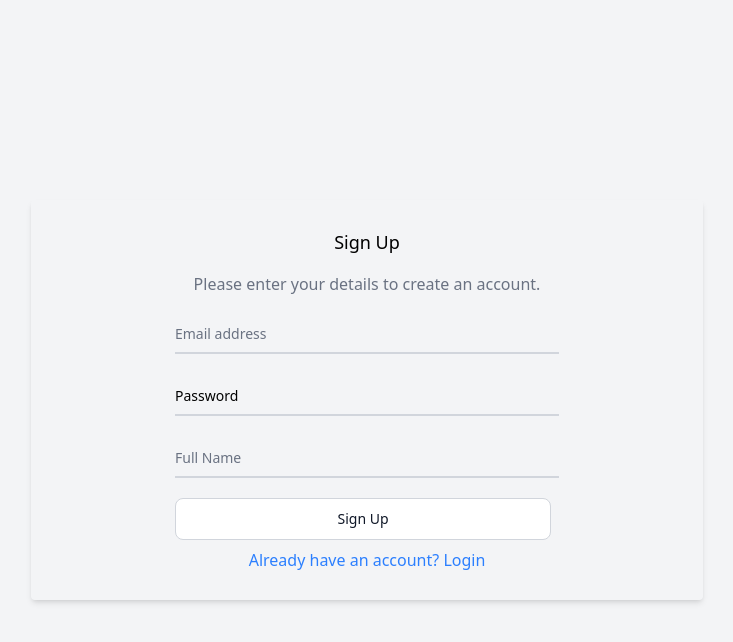
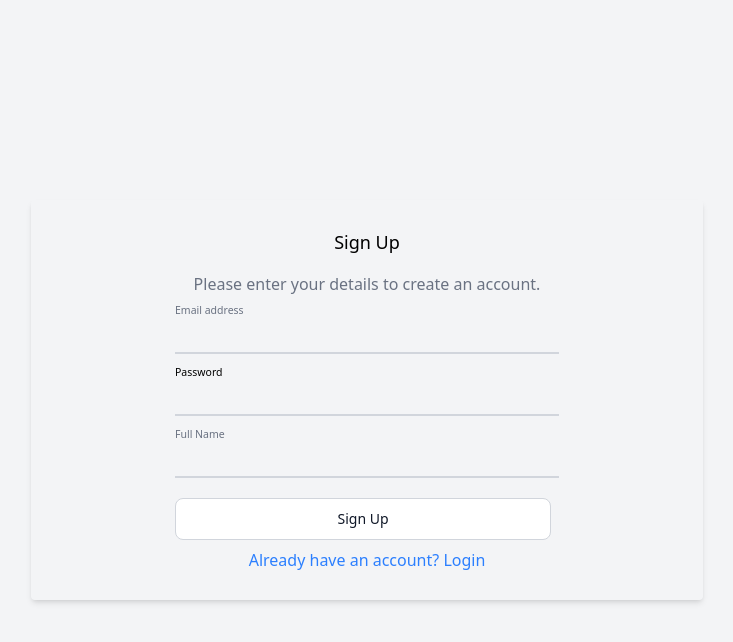
Before and after one commit to Nehamethani/Freshly-Smart-Grocery-AI-Assistant, a React (Vite) app in the folder frontend/: page / in a window 1280 px wide. Both pictures are taken after a click on the element "Need an account? Sign up". Shown: the top 642 px of the page, without its empty margins (273-1006 px from the left). Built offline with nearby package versions, Linux system fonts and the light colour scheme.

Commit message:
added axios for backend connection

```diff
--- a/frontend/package.json
+++ b/frontend/package.json
@@ -11,6 +11,7 @@
   },
   "dependencies": {
     "@tailwindcss/vite": "^4.1.6",
+    "axios": "^1.9.0",
     "multiselect-react-dropdown": "^2.0.25",
     "rc-slider": "^11.1.8",
     "react": "^19.1.0",
--- a/frontend/src/components/SignUp.tsx
+++ b/frontend/src/components/SignUp.tsx
@@ -1,42 +1,120 @@
-import React, { useState } from 'react';
+import React, { useState } from "react";
+import UserModel from "../models/UserModel";
+import axios from "axios";
 
 function AuthForm() {
   const [isLogin, setIsLogin] = useState(true);
 
   const toggleForm = () => {
+    setUser({ ...UserModel }); // Reset user state when toggling
     setIsLogin(!isLogin);
   };
 
+  const [user, setUser] = useState({ ...UserModel });
+
+  const handleChange = (e: { target: { name: any; value: any } }) => {
+    setUser({ ...user, [e.target.name]: e.target.value });
+  };
+
+  const handleSubmit = async (e: { preventDefault: () => void }) => {
+    e.preventDefault();
+    if (isLogin) {
+      // Handle login logic here
+      console.log("Logging in with:", user);
+    } else {
+      // Handle sign-up logic here
+      console.log("Signing up with:", user);
+      const response = await axios.post("http://localhost:8080/signup", user);
+      if (response.status === 200) {
+        console.log("User signed up successfully:", response.data);
+      } else {
+        console.error("Error signing up:", response.data);
+      }
+    }
+    setUser({ ...UserModel });
+  };
   return (
     <div>
-            <div className='flex flex-col items-center justify-center h-screen text-black bg-gray-100'>
-                <div className='w-full max-w-2xl h-1/2 p-6 shadow-md flex flex-col items-center justify-center rounded-sm'>
-                    <h2 className="text-lg mb-4">{isLogin ? 'Login' : 'Sign Up'}</h2>
-                    <p className='text-gray-500 mb-4'>
+      <div className="flex flex-col items-center justify-center h-screen text-black bg-gray-100">
+        <div className="w-full max-w-2xl h-1/2 p-6 shadow-md flex flex-col items-center justify-center rounded-sm">
+          <h2 className="text-lg mb-4">{isLogin ? "Login" : "Sign Up"}</h2>
+          <p className="text-gray-500 mb-4">
             {isLogin
-                            ? 'Please enter your email and password to login.'
-                            : 'Please enter your details to create an account.'}
+              ? "Please enter your email and password to login."
+              : "Please enter your details to create an account."}
           </p>
 
-                    <form className='flex flex-col w-full max-w-sm space-y-4'>
+          <form
+            className="flex flex-col w-full max-w-sm space-y-4"
+            onSubmit={handleSubmit}
+          >
             <div className="relative z-0 w-full mb-5 group">
-                            <input type="email" name="floating_email" id="floating_email" className="block py-2.5 px-0 w-full text-sm bg-transparent border-0 border-b-2 border-gray-300 appearance-none focus:outline-none focus:ring-0 focus:border-blue-600 peer" placeholder=" " required />
-                            <label htmlFor="floating_email" className="peer-focus:font-medium absolute text-sm text-gray-500 dark:text-gray-400 duration-300 transform -translate-y-6 scale-75 top-3 -z-10 origin-[0] peer-focus:start-0 rtl:peer-focus:translate-x-1/4 rtl:peer-focus:left-auto peer-focus:text-blue-600 peer-focus:dark:text-blue-500 peer-placeholder-shown:scale-100 peer-placeholder-shown:translate-y-0 peer-focus:scale-75 peer-focus:-translate-y-6">Email address</label>
+              <input
+                onChange={handleChange}
+                type="email"
+                name="email"
+                id="floating_email"
+                className="block py-2.5 px-0 w-full text-sm bg-transparent border-0 border-b-2 border-gray-300 appearance-none focus:outline-none focus:ring-0 focus:border-blue-600 peer"
+                // placeholder=" "
+                value={user.email}
+                required
+              />
+              <label
+                htmlFor="floating_email"
+                className="peer-focus:font-medium absolute text-sm text-gray-500 dark:text-gray-400 duration-300 transform -translate-y-6 scale-75 top-3 -z-10 origin-[0] peer-focus:start-0 rtl:peer-focus:translate-x-1/4 rtl:peer-focus:left-auto peer-focus:text-blue-600 peer-focus:dark:text-blue-500 peer-placeholder-shown:scale-100 peer-placeholder-shown:translate-y-0 peer-focus:scale-75 peer-focus:-translate-y-6"
+              >
+                Email address
+              </label>
             </div>
             <div className="relative z-0 w-full mb-5 group">
-                            <input type="password" name="floating_password" id="floating_password" className="block py-2.5 px-0 w-full text-sm text-gray-900 bg-transparent border-0 border-b-2 border-gray-300 appearance-none focus:outline-none focus:ring-0 focus:border-blue-600 peer" placeholder=" " required />
-                            <label htmlFor="floating_password" className="peer-focus:font-medium absolute text-sm text-black-500 dark:text-gray-400 duration-300 transform -translate-y-6 scale-75 top-3 -z-10 origin-[0] peer-focus:start-0 rtl:peer-focus:translate-x-1/4 peer-focus:text-blue-600 peer-focus:dark:text-blue-500 peer-placeholder-shown:scale-100 peer-placeholder-shown:translate-y-0 peer-focus:scale-75 peer-focus:-translate-y-6">Password</label>
+              <input
+                onChange={handleChange}
+                type="password"
+                name="password"
+                id="floating_password"
+                value={user.password}
+                className="block py-2.5 px-0 w-full text-sm text-gray-900 bg-transparent border-0 border-b-2 border-gray-300 appearance-none focus:outline-none focus:ring-0 focus:border-blue-600 peer"
+                // placeholder=" "
+                required
+              />
+              <label
+                htmlFor="floating_password"
+                className="peer-focus:font-medium absolute text-sm text-black-500 dark:text-gray-400 duration-300 transform -translate-y-6 scale-75 top-3 -z-10 origin-[0] peer-focus:start-0 rtl:peer-focus:translate-x-1/4 peer-focus:text-blue-600 peer-focus:dark:text-blue-500 peer-placeholder-shown:scale-100 peer-placeholder-shown:translate-y-0 peer-focus:scale-75 peer-focus:-translate-y-6"
+              >
+                Password
+              </label>
             </div>
-                        {!isLogin &&  <div className="relative z-0 w-full mb-5 group">
-                            <input type="name" name="full_name" id="floating_email" className="block py-2.5 px-0 w-full text-sm bg-transparent border-0 border-b-2 border-gray-300 appearance-none focus:outline-none focus:ring-0 focus:border-blue-600 peer" placeholder=" " required />
-                            <label htmlFor="full_name" className="peer-focus:font-medium absolute text-sm text-gray-500 dark:text-gray-400 duration-300 transform -translate-y-6 scale-75 top-3 -z-10 origin-[0] peer-focus:start-0 rtl:peer-focus:translate-x-1/4 rtl:peer-focus:left-auto peer-focus:text-blue-600 peer-focus:dark:text-blue-500 peer-placeholder-shown:scale-100 peer-placeholder-shown:translate-y-0 peer-focus:scale-75 peer-focus:-translate-y-6">Full Name</label>
-                        </div>}
-                        <button type="submit" className='text-gray-900 bg-white border border-gray-300 focus:outline-none hover:bg-gray-100 focus:ring-4 focus:ring-gray-100 font-medium rounded-lg text-sm px-5 py-2.5 me-2 mb-2 dark:bg-gray-800 dark:text-white dark:border-gray-600 dark:hover:bg-gray-700 dark:hover:border-gray-600 dark:focus:ring-gray-700'>{isLogin ? 'Login' : 'Sign Up'}</button>
+            {!isLogin && (
+              <div className="relative z-0 w-full mb-5 group">
+                <input
+                  onChange={handleChange}
+                  type="name"
+                  name="name"
+                  value={user.name}
+                  id="full_name"
+                  className="block py-2.5 px-0 w-full text-sm bg-transparent border-0 border-b-2 border-gray-300 appearance-none focus:outline-none focus:ring-0 focus:border-blue-600 peer"
+                  //   placeholder=" "
+                  required
+                />
+                <label
+                  htmlFor="full_name"
+                  className="peer-focus:font-medium absolute text-sm text-gray-500 dark:text-gray-400 duration-300 transform -translate-y-6 scale-75 top-3 -z-10 origin-[0] peer-focus:start-0 rtl:peer-focus:translate-x-1/4 rtl:peer-focus:left-auto peer-focus:text-blue-600 peer-focus:dark:text-blue-500 peer-placeholder-shown:scale-100 peer-placeholder-shown:translate-y-0 peer-focus:scale-75 peer-focus:-translate-y-6"
+                >
+                  Full Name
+                </label>
+              </div>
+            )}
+            <button
+              type="submit"
+              className="text-gray-900 bg-white border border-gray-300 focus:outline-none hover:bg-gray-100 focus:ring-4 focus:ring-gray-100 font-medium rounded-lg text-sm px-5 py-2.5 me-2 mb-2 dark:bg-gray-800 dark:text-white dark:border-gray-600 dark:hover:bg-gray-700 dark:hover:border-gray-600 dark:focus:ring-gray-700"
+            >
+              {isLogin ? "Login" : "Sign Up"}
+            </button>
           </form>
-                    <p onClick={toggleForm} className='text-blue-500 cursor-pointer'>
+          <p onClick={toggleForm} className="text-blue-500 cursor-pointer">
             {isLogin
-                            ? 'Need an account? Sign up'
-                            : 'Already have an account? Login'}
+              ? "Need an account? Sign up"
+              : "Already have an account? Login"}
           </p>
         </div>
       </div>
--- /dev/null
+++ b/frontend/src/models/UserModel.tsx
@@ -0,0 +1,7 @@
+const UserModel = {
+  name: "",
+  email: "",
+  password: "",
+};
+
+export default UserModel;
```
Also changed, not shown: 1 other file (tests, documents, lock files or other folders). Lines whose indentation alone changed are shown as unchanged.
